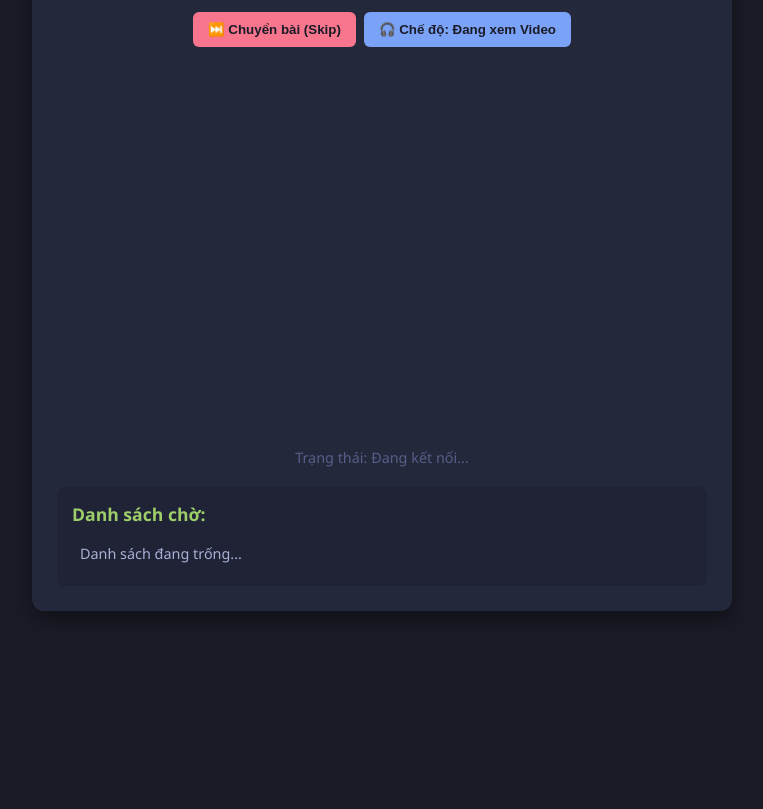
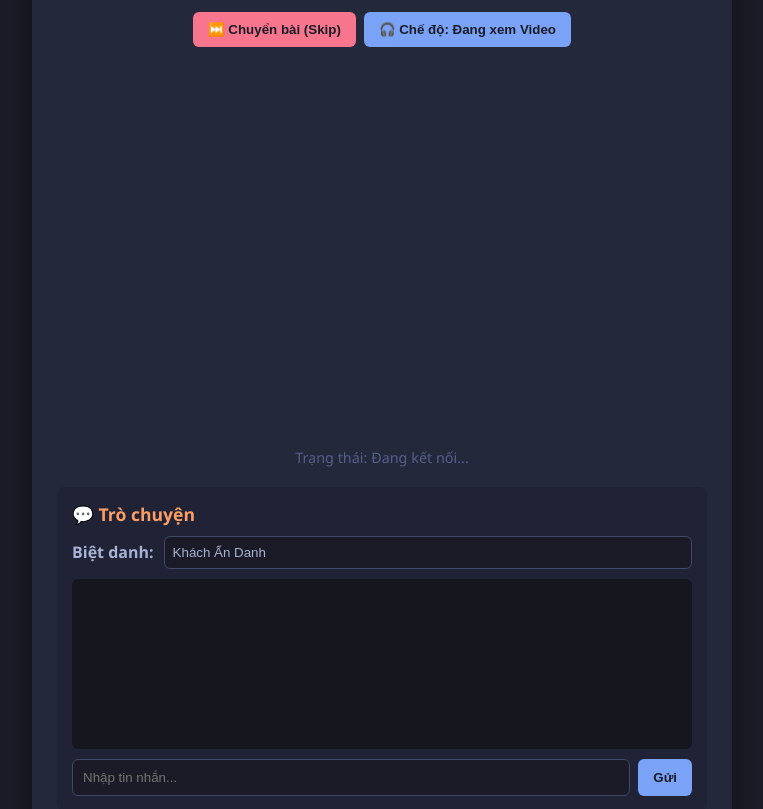
Before and after one commit to leagueoflengend/listenwmebro, a website: page index.html in a window 1280 px wide. Shown: the part 143-952 px from the top of the page, without its empty margins (258-1021 px from the left). Before the commit the page ends 800 px from the top, so only its background shows below. Drawn offline with nearby package versions, Linux system fonts and the light colour scheme; no server answers.

Commit message:
Update index.html

```diff
--- a/index.html
+++ b/index.html
@@ -3,7 +3,7 @@
 <head>
     <meta charset="UTF-8">
     <meta name="viewport" content="width=device-width, initial-scale=1.0">
-    <title>Listen With Me 🎵 Pro</title>
+    <title>Listen With Me 🎵</title>
     <style>
         body { font-family: 'Segoe UI', sans-serif; background-color: #1a1b26; color: #a9b1d6; display: flex; flex-direction: column; align-items: center; min-height: 100vh; margin: 0; padding: 20px; box-sizing: border-box;}
         .container { background-color: #24283b; padding: 25px; border-radius: 12px; box-shadow: 0 8px 20px rgba(0,0,0,0.4); text-align: center; width: 100%; max-width: 650px; }
@@ -17,8 +17,6 @@
 
         #youtubePlayerContainer { margin-top: 20px; aspect-ratio: 16 / 9; width: 100%; transition: 0.3s; }
         iframe { width: 100%; height: 100%; border: none; border-radius: 8px; }
-
-        /* Ẩn video đi để tạo chế độ "Chỉ nghe nhạc" */
         .audio-only-mode { display: none !important; }
 
         .playlist-box { margin-top: 20px; text-align: left; background: #1f2335; padding: 15px; border-radius: 8px;}
@@ -26,12 +24,20 @@
         ul { list-style: none; padding: 0; margin: 0; }
         li { padding: 8px; border-bottom: 1px solid #292e42; font-size: 0.9em;}
         li:last-child { border-bottom: none; }
+        #statusText { margin-top: 15px; font-size: 0.9em; color: #565f89; }
 
-        #statusText { margin-top: 15px; font-size: 0.9em; color: #565f89; }
+        /* Khung Chat */
+        .chat-container { margin-top: 20px; background: #1f2335; padding: 15px; border-radius: 8px; text-align: left;}
+        .chat-container h3 { margin: 0 0 10px 0; color: #ff9e64; font-size: 1.1em;}
+        .name-input { margin-bottom: 10px; display: flex; gap: 10px; align-items: center; }
+        .name-input label { color: #a9b1d6; font-weight: bold; white-space: nowrap; }
+        .name-input input { padding: 8px; width: 150px;}
+        .chat-messages { height: 150px; overflow-y: auto; background: #16161e; padding: 10px; border-radius: 6px; margin-bottom: 10px; font-size: 0.95em; display: flex; flex-direction: column; gap: 8px;}
+        .chat-input-box { display: flex; gap: 8px; }
+        .chat-msg strong { color: #7dcfff; }
     </style>
 </head>
 <body>
-
     <div class="container">
         <h1>🎵 Listen With Me</h1>
 
@@ -49,8 +55,20 @@
         <div id="youtubePlayerContainer">
             <div id="player"></div>
         </div>
+        <div id="statusText">Trạng thái: Đang kết nối...</div>
 
-        <div id="statusText">Trạng thái: Đang kết nối...</div>
+        <div class="chat-container">
+            <h3>💬 Trò chuyện</h3>
+            <div class="name-input">
+                <label for="nickname">Biệt danh:</label>
+                <input type="text" id="nickname" placeholder="Nhập tên..." value="Khách Ẩn Danh">
+            </div>
+            <div id="chatMessages" class="chat-messages"></div>
+            <div class="chat-input-box">
+                <input type="text" id="chatInput" placeholder="Nhập tin nhắn..." onkeypress="handleKeyPress(event)">
+                <button onclick="sendMessage()">Gửi</button>
+            </div>
+        </div>
 
         <div class="playlist-box">
             <h3>Danh sách chờ:</h3>
```
